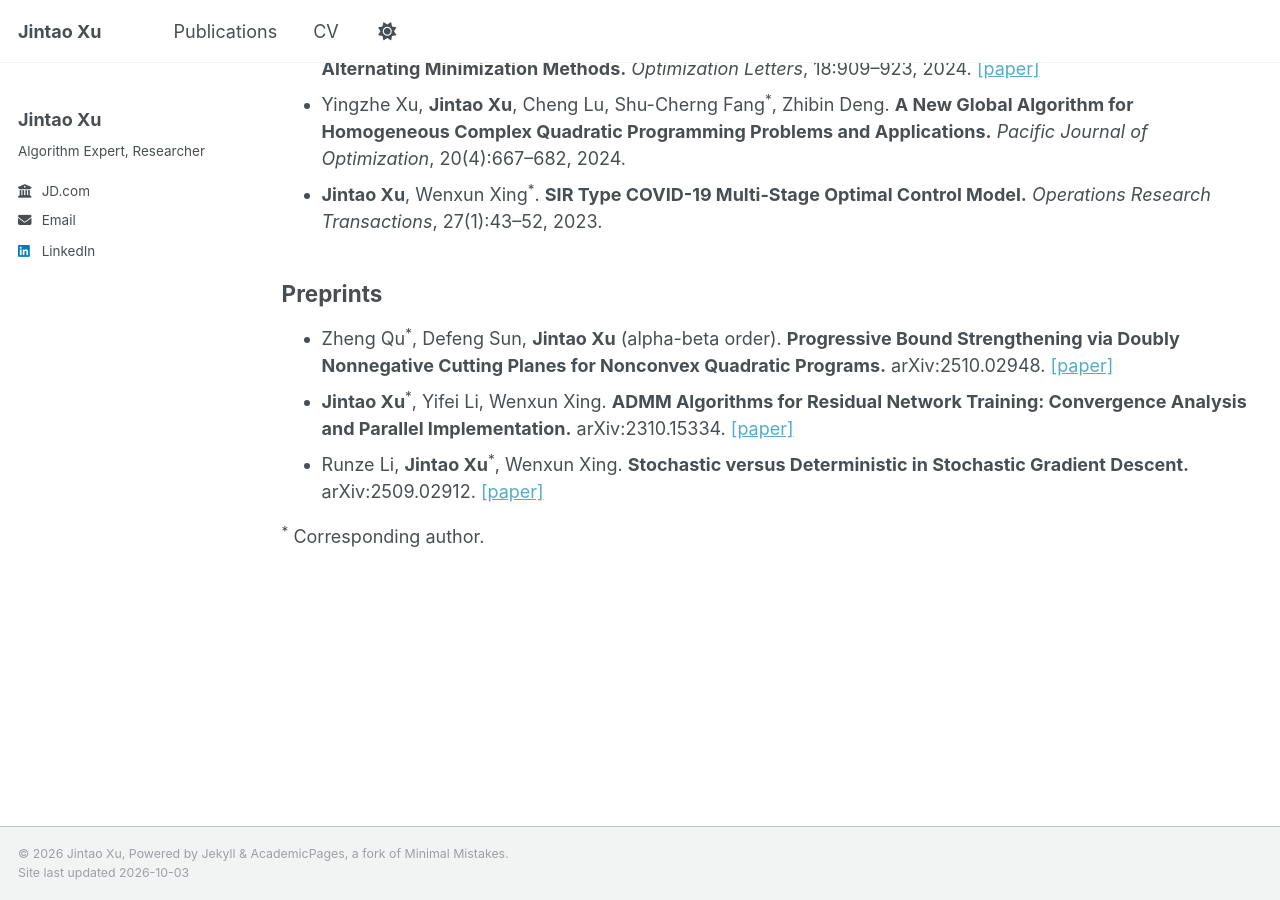
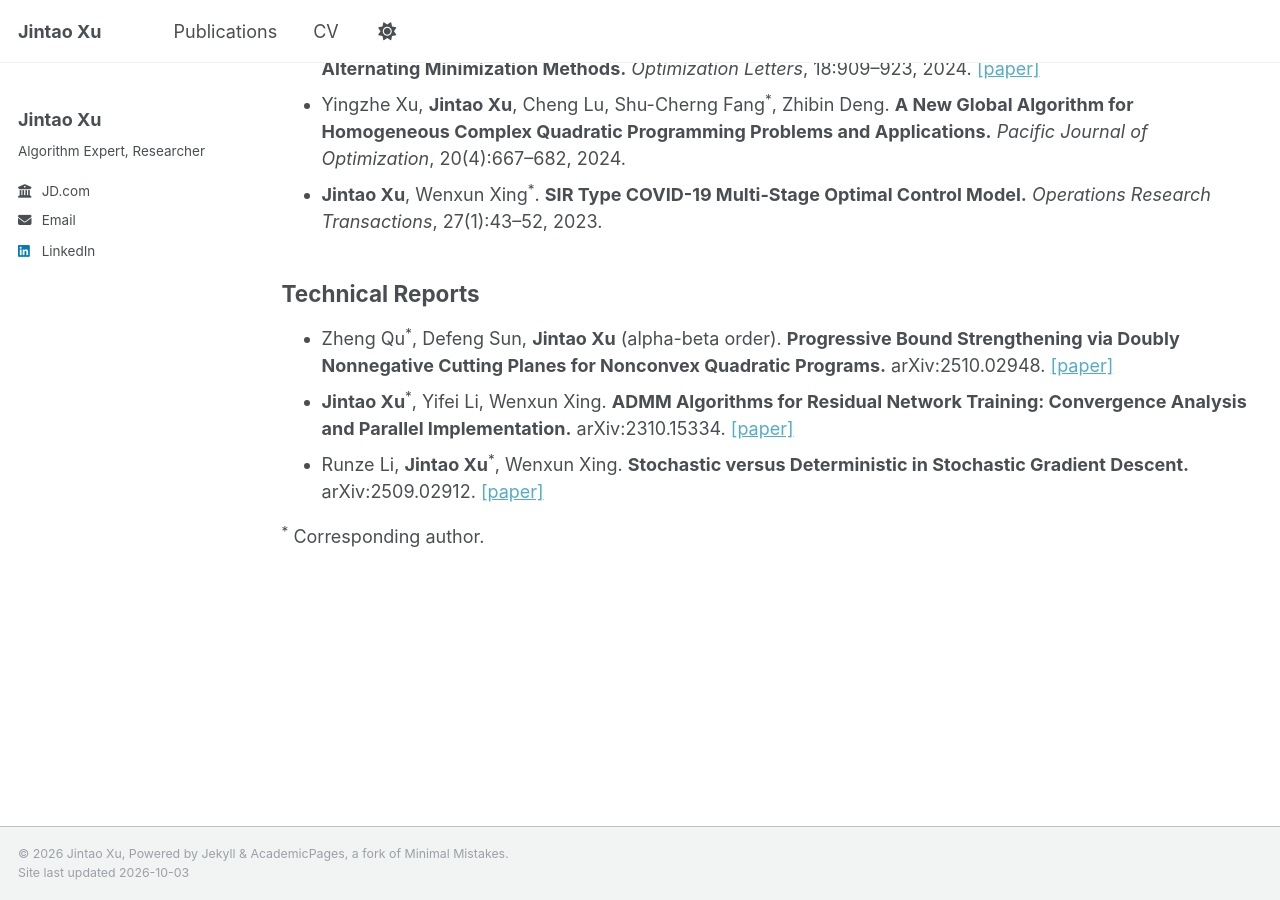
Before and after one commit to JintaoXuMath/JintaoXuMath.github.io, a Jekyll site: the page built from _pages/publications.html, in a window 1280 px wide and 900 px high, scrolled down 900 px. Built offline with Jekyll 4.4.1, drawn with Linux system fonts in a browser that asks for light colours.

Commit message:
Update publications.html

```diff
--- a/_pages/publications.html
+++ b/_pages/publications.html
@@ -31,7 +31,7 @@ author_profile: true
   <li><strong>Jintao Xu</strong>, Wenxun Xing<sup>*</sup>. <strong>SIR Type COVID-19 Multi-Stage Optimal Control Model.</strong> <em>Operations Research Transactions</em>, 27(1):43–52, 2023.</li>
 </ul>
 
-<h2>Preprints</h2>
+<h2>Technical Reports</h2>
 
 <ul>
 <li>
```
